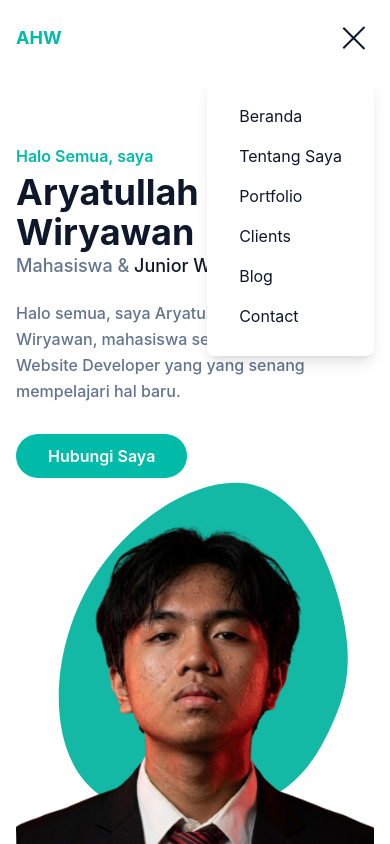
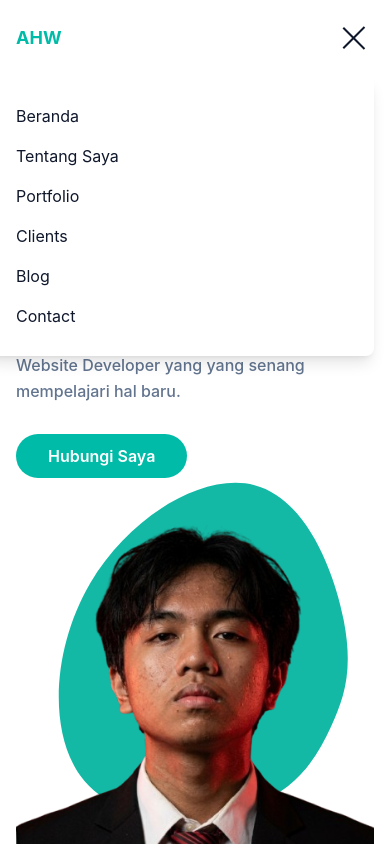
Before and after one commit to hectorwiryawan/hectorwiryawan, a website: page index.html in a window 390 px wide. Both pictures are taken after a click on the button 359 px from the left and 38 px from the top of the page. Shown: the top 844 px of the page. Drawn offline with Linux system fonts and the light colour scheme.

Commit message:
Update index.html

```diff
--- a/index.html
+++ b/index.html
@@ -7,7 +7,7 @@
     <title>Aryatullah Hector Wiryawan</title>
   </head>
 
-  <body class="overflow-x-hidden">
+  <body>
     <!-- Header Start -->
     <header
       class="bg-transparent absolute top-0 left-0 w-full flex items-center z-10"
@@ -33,7 +33,7 @@
 
             <nav
               id="nav-menu"
-              class="hidden absolute py-5 bg-white shadow-lg rounded-lg max-w-[250px w-full] right-4 top-full lg:block lg:static lg:bg-transparent lg:max-w-full lg:shadow-none lg:rounded-none"
+              class="hidden absolute py-5 bg-white shadow-lg rounded-lg max-w-[250px] w-full right-4 top-full lg:block lg:static lg:bg-transparent lg:max-w-full lg:shadow-none lg:rounded-none"
             >
               <ul class="block lg:flex">
                 <li class="group">
```
